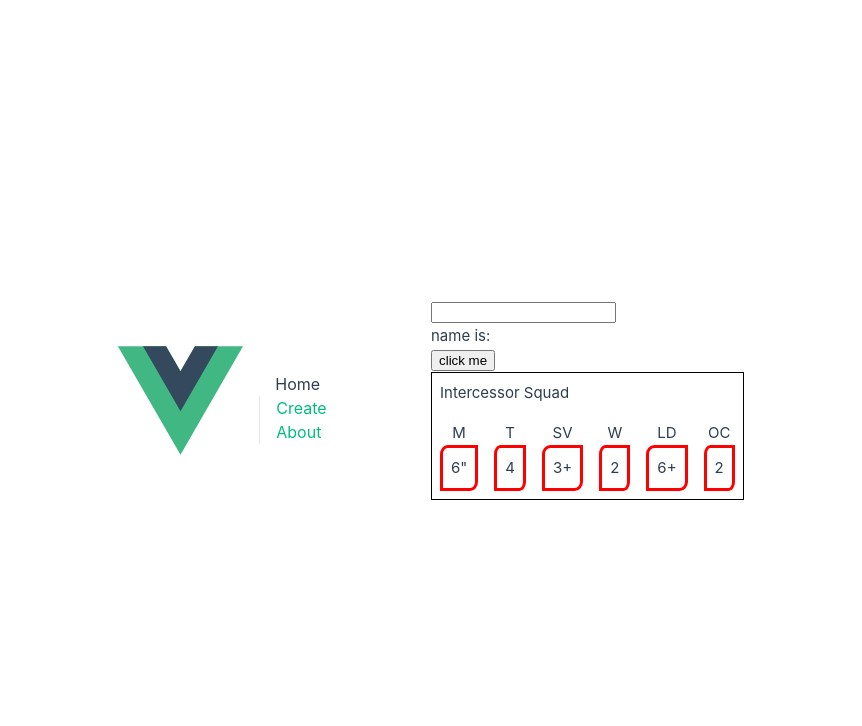
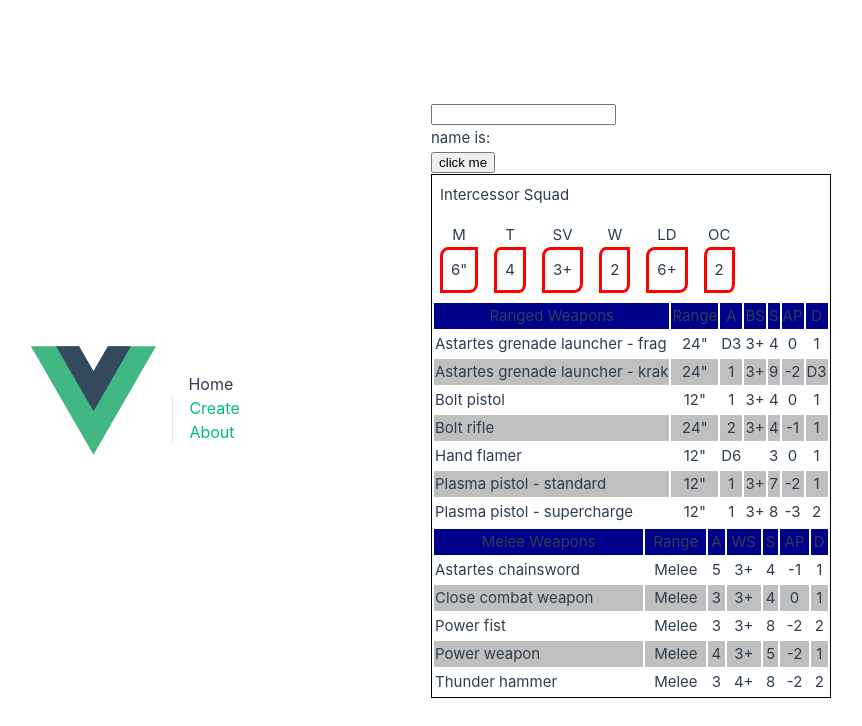
Before and after one commit to RobertsMJ/40k-datasheets, a Vue app: page / in a window 1280 px wide. Shown: the top 726 px of the page, without its empty margins (209-1071 px from the left). Built offline with nearby package versions, Linux system fonts and the light colour scheme.

Commit message:
migrate data model add table for rendering weapons

```diff
--- a/public/space_marines.json
+++ b/public/space_marines.json
@@ -11,32 +11,27 @@
     },
     "ranged_weapons": [
       {
-        "name": "Astartes grenade launcher",
-        "profiles": [
-          {
-            "name": "frag",
+        "name": "Astartes grenade launcher - frag",
         "abilities": ["blast"],
         "attributes": {
           "range": "24\"",
           "attacks": "D3",
-              "ballistic_skill": "3+",
+          "skill": "3+",
           "strength": "4",
           "armour_penetration": "0",
           "damage": "1"
         }
       },
       {
-            "name": "krak",
+        "name": "Astartes grenade launcher - krak",
         "attributes": {
           "range": "24\"",
           "attacks": "1",
-              "ballistic_skill": "3+",
+          "skill": "3+",
           "strength": "9",
           "armour_penetration": "-2",
           "damage": "D3"
         }
-          }
-        ]
       },
       {
         "name": "Bolt pistol",
@@ -44,7 +39,7 @@
         "attributes": {
           "range": "12\"",
           "attacks": "1",
-          "ballistic_skill": "3+",
+          "skill": "3+",
           "strength": "4",
           "armour_penetration": "0",
           "damage": "1"
@@ -56,7 +51,7 @@
         "attributes": {
           "range": "24\"",
           "attacks": "2",
-          "ballistic_skill": "3+",
+          "skill": "3+",
           "strength": "4",
           "armour_penetration": "-1",
           "damage": "1"
@@ -68,38 +63,33 @@
         "attributes": {
           "range": "12\"",
           "attacks": "D6",
-          "ballistic_skill": null,
+          "skill": null,
           "strength": "3",
           "armour_penetration": "0",
           "damage": "1"
         }
       },
       {
-        "name": "Plasma pistol",
-        "profiles": [
-          {
-            "name": "standard",
+        "name": "Plasma pistol - standard",
         "attributes": {
           "range": "12\"",
           "attacks": "1",
-              "ballistic_skill": "3+",
+          "skill": "3+",
           "strength": "7",
           "armour_penetration": "-2",
           "damage": "1"
         }
       },
       {
-            "name": "supercharge",
+        "name": "Plasma pistol - supercharge",
         "attributes": {
           "range": "12\"",
           "attacks": "1",
-              "ballistic_skill": "3+",
+          "skill": "3+",
           "strength": "8",
           "armour_penetration": "-3",
           "damage": "2"
         }
-          }
-        ]
       }
     ],
     "melee_weapons": [
@@ -108,7 +98,7 @@
         "attributes": {
           "range": "Melee",
           "attacks": "5",
-          "weapon_skill": "3+",
+          "skill": "3+",
           "strength": "4",
           "armour_penetration": "-1",
           "damage": "1"
@@ -119,7 +109,7 @@
         "attributes": {
           "range": "Melee",
           "attacks": "3",
-          "weapon_skill": "3+",
+          "skill": "3+",
           "strength": "4",
           "armour_penetration": "0",
           "damage": "1"
@@ -130,7 +120,7 @@
         "attributes": {
           "range": "Melee",
           "attacks": "3",
-          "weapon_skill": "3+",
+          "skill": "3+",
           "strength": "8",
           "armour_penetration": "-2",
           "damage": "2"
@@ -141,7 +131,7 @@
         "attributes": {
           "range": "Melee",
           "attacks": "4",
-          "weapon_skill": "3+",
+          "skill": "3+",
           "strength": "5",
           "armour_penetration": "-2",
           "damage": "1"
@@ -153,7 +143,7 @@
         "attributes": {
           "range": "Melee",
           "attacks": "3",
-          "weapon_skill": "4+",
+          "skill": "4+",
           "strength": "8",
           "armour_penetration": "-2",
           "damage": "2"
--- a/src/components/DataSheet.vue
+++ b/src/components/DataSheet.vue
@@ -1,6 +1,7 @@
 <script setup lang="ts">
 import type { IDatasheet } from '@/types/datasheets'
 import DataSheetHeader from '@/components/DataSheetHeader.vue'
+import DataSheetWeaponTable from './DataSheetWeaponTable.vue'
 
 defineProps<{
   data: IDatasheet
@@ -11,10 +12,25 @@
     <DataSheetHeader :name="data.name" :attributes="data.attributes" />
     <!-- <div>{{ data.name }}</div>
     <div>{{ data.keywords }}</div> -->
+    <DataSheetWeaponTable
+      :weapons="data.ranged_weapons"
+      name="Ranged Weapons"
+      skill="BS"
+      class="datasheet__table"
+    />
+    <DataSheetWeaponTable
+      :weapons="data.melee_weapons"
+      name="Melee Weapons"
+      skill="WS"
+      class="datasheet__table"
+    />
   </section>
 </template>
 <style scoped lang="scss">
 .datasheet {
   border: 1px solid black;
 }
+.datasheet__table {
+  width: 100%;
+}
 </style>
--- /dev/null
+++ b/src/components/DataSheetWeaponTable.vue
@@ -0,0 +1,62 @@
+<script setup lang="ts">
+import type { IDatasheetWeapon } from '@/types/datasheets'
+
+defineProps<{ weapons: IDatasheetWeapon[]; name: string; skill: string }>()
+</script>
+<template>
+  <table class="weapon-table">
+    <tr class="weapon-table__header-row">
+      <th>{{ name }}</th>
+      <th>Range</th>
+      <th>A</th>
+      <th>{{ skill }}</th>
+      <th>S</th>
+      <th>AP</th>
+      <th>D</th>
+    </tr>
+    <tr
+      v-for="weapon in weapons"
+      :key="weapon.name"
+      class="weapon-table__table-row"
+    >
+      <td class="weapon-table__data">{{ weapon.name }}</td>
+      <td class="weapon-table__data weapon-table__data--centered">
+        {{ weapon.attributes.range }}
+      </td>
+      <td class="weapon-table__data weapon-table__data--centered">
+        {{ weapon.attributes.attacks }}
+      </td>
+      <td class="weapon-table__data weapon-table__data--centered">
+        {{ weapon.attributes.skill }}
+      </td>
+      <td class="weapon-table__data weapon-table__data--centered">
+        {{ weapon.attributes.strength }}
+      </td>
+      <td class="weapon-table__data weapon-table__data--centered">
+        {{ weapon.attributes.armour_penetration }}
+      </td>
+      <td class="weapon-table__data weapon-table__data--centered">
+        {{ weapon.attributes.damage }}
+      </td>
+    </tr>
+  </table>
+</template>
+<style scoped lang="scss">
+.weapon-table__header-row {
+  background-color: darkblue;
+}
+.weapon-table__table-row {
+  &:nth-child(odd) {
+    background-color: rgba(#000, 0.25);
+  }
+  &:hover {
+    background-color: rgba(#000, 0.5);
+  }
+}
+.weapon-table__data {
+  margin: 0 1em;
+}
+.weapon-table__data--centered {
+  text-align: center;
+}
+</style>
--- a/src/components/DatasheetAttributeInput.vue
+++ b/src/components/DatasheetAttributeInput.vue
@@ -12,7 +12,9 @@
       class="attribute__input"
       type="text"
       :value="modelValue"
-      @input="$emit('update:modelValue', $event.target.value)"
+      @input="
+        $emit('update:modelValue', ($event.target as HTMLInputElement)?.value)
+      "
     />
   </fieldset>
 </template>
--- a/src/types/datasheets.d.ts
+++ b/src/types/datasheets.d.ts
@@ -9,15 +9,13 @@
 export interface IWeaponAttributes {
   range: string
   attacks: string
-  ballistic_skill?: string
-  weapon_skill?: string
+  skill: string
   strength: string
   armour_penetration: string
   damage: string
 }
 export interface IDatasheetWeapon {
   name: string
-  profiles?: IDatasheetWeapon[]
   abilities?: string[]
   attributes: IWeaponAttributes
 }
--- a/src/views/DatasheetCreateView.vue
+++ b/src/views/DatasheetCreateView.vue
@@ -1,5 +1,4 @@
 <script setup lang="ts">
-import type { IDatasheet } from '@/types/datasheets'
 import { reactive } from 'vue'
 import DatasheetAttributeInput from '../components/DatasheetAttributeInput.vue'
 
```
Lines whose indentation alone changed are shown as unchanged.
